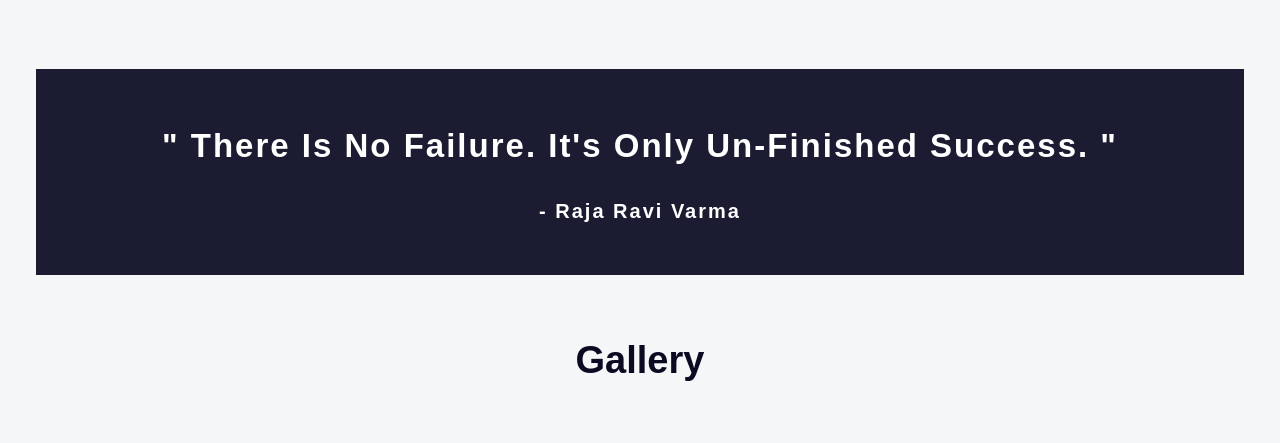
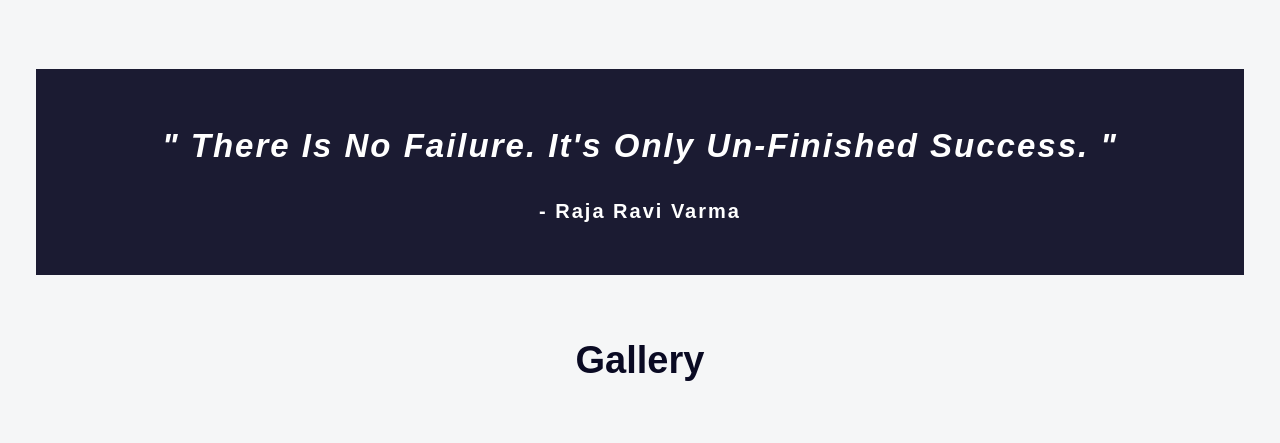
Before and after one commit to GowriPriyankaM/Tribute-Page, a plain HTML site: page index.html in a window 1280 px wide. Shown: the part 980-1423 px from the top of the page. Drawn offline with Linux system fonts and the light colour scheme.

Commit message:
Update styles.css

```diff
--- a/styles.css
+++ b/styles.css
@@ -90,7 +90,8 @@ h2, #quote, #footer {
 }
 
 .quote {
-    font-size: calc(13px + 1.5625vw);;
+    font-size: calc(13px + 1.5625vw);
+    font-style: italic;
 }
 
 .gallery {
```
